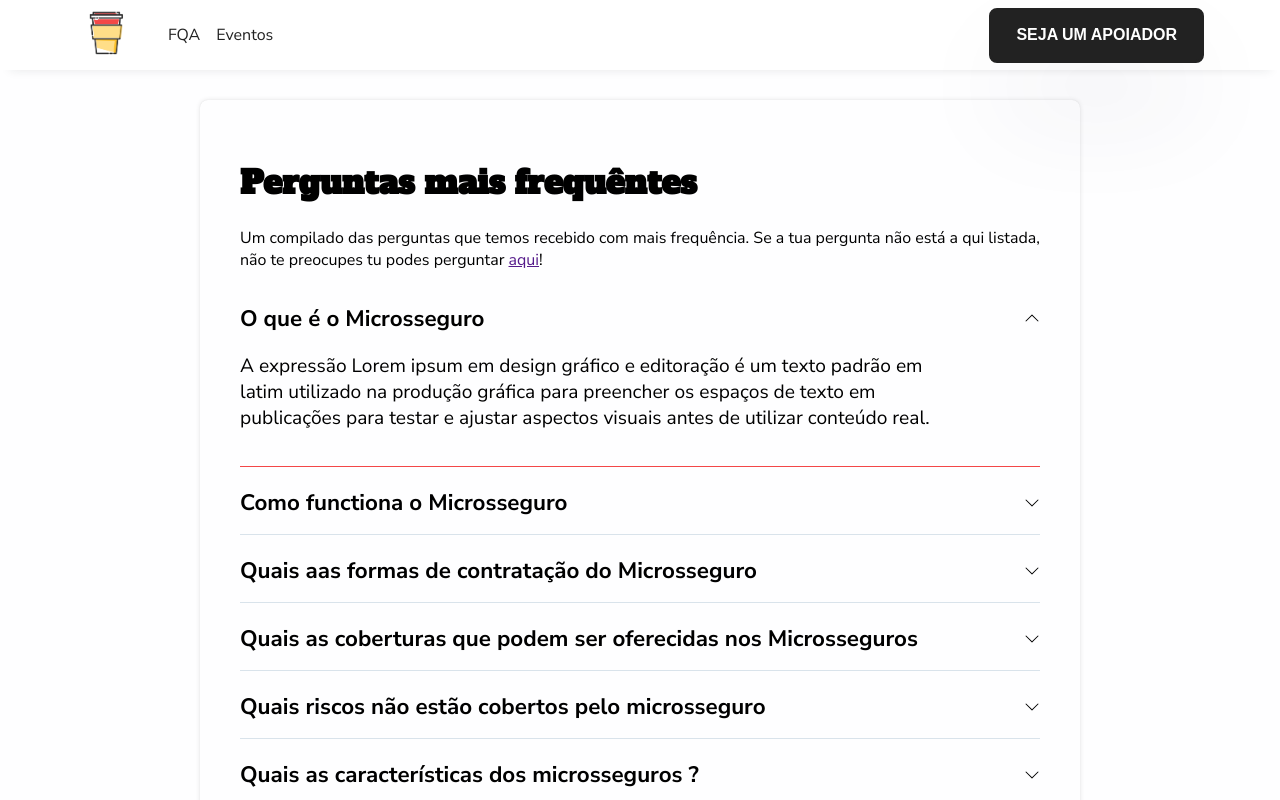
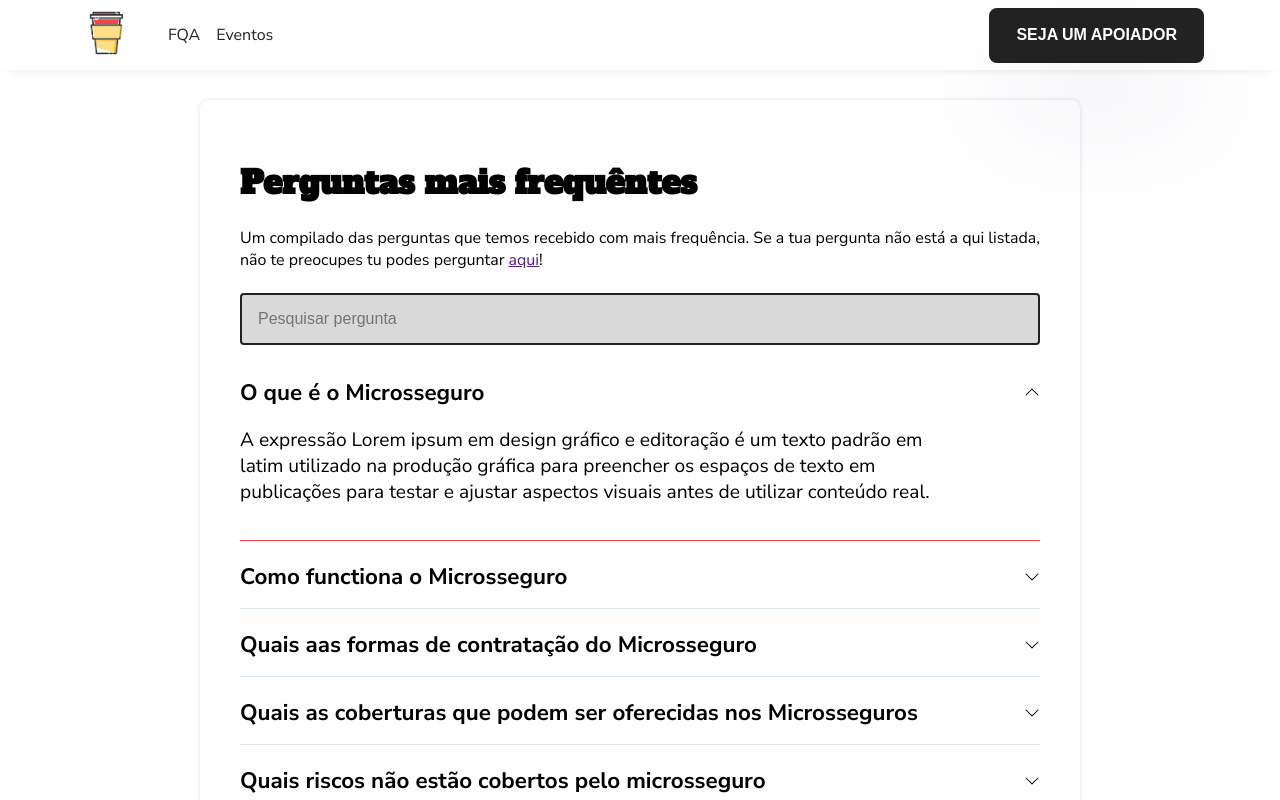
Before and after one commit to TyperGuy/caffeina, a Next.js app: page /fqa in a window 1280 px wide. Shown: the top 800 px of the page. Built offline with nearby package versions, Linux system fonts and the light colour scheme.

Commit message:
feat : add events component

```diff
--- a/src/pages/fqa.tsx
+++ b/src/pages/fqa.tsx
@@ -1,6 +1,7 @@
 import type { NextPage } from 'next';
 import  Acordion,{QuestionType}  from 'components/acordion';
 import Questions from '../international/pt-pt/fqa.json';
+import {Input}  from 'components/speaker-form/Form.styles';
 import { useState } from 'react';
 
 const Style ={
@@ -13,7 +14,7 @@ const Style1 ={
   width:'800px',
   boxShadow: 'rgba(0, 0, 0, 0.1) 0px 0px 5px 0px, rgba(0, 0, 0, 0.1) 0px 0px 1px 0px',
   borderRadius:8,
-  padding: 40
+  padding: 40,
 }
 const FQA: NextPage = () => {
   return(
@@ -24,6 +25,9 @@ const FQA: NextPage = () => {
           Se a tua pergunta não está a qui listada, não te preocupes tu podes
           perguntar <a href="" >aqui</a>!
         </span>
+        <br />
+        <br />
+        <Input placeholder="Pesquisar pergunta"/>
         <br />
         <br />
         <div>
```
